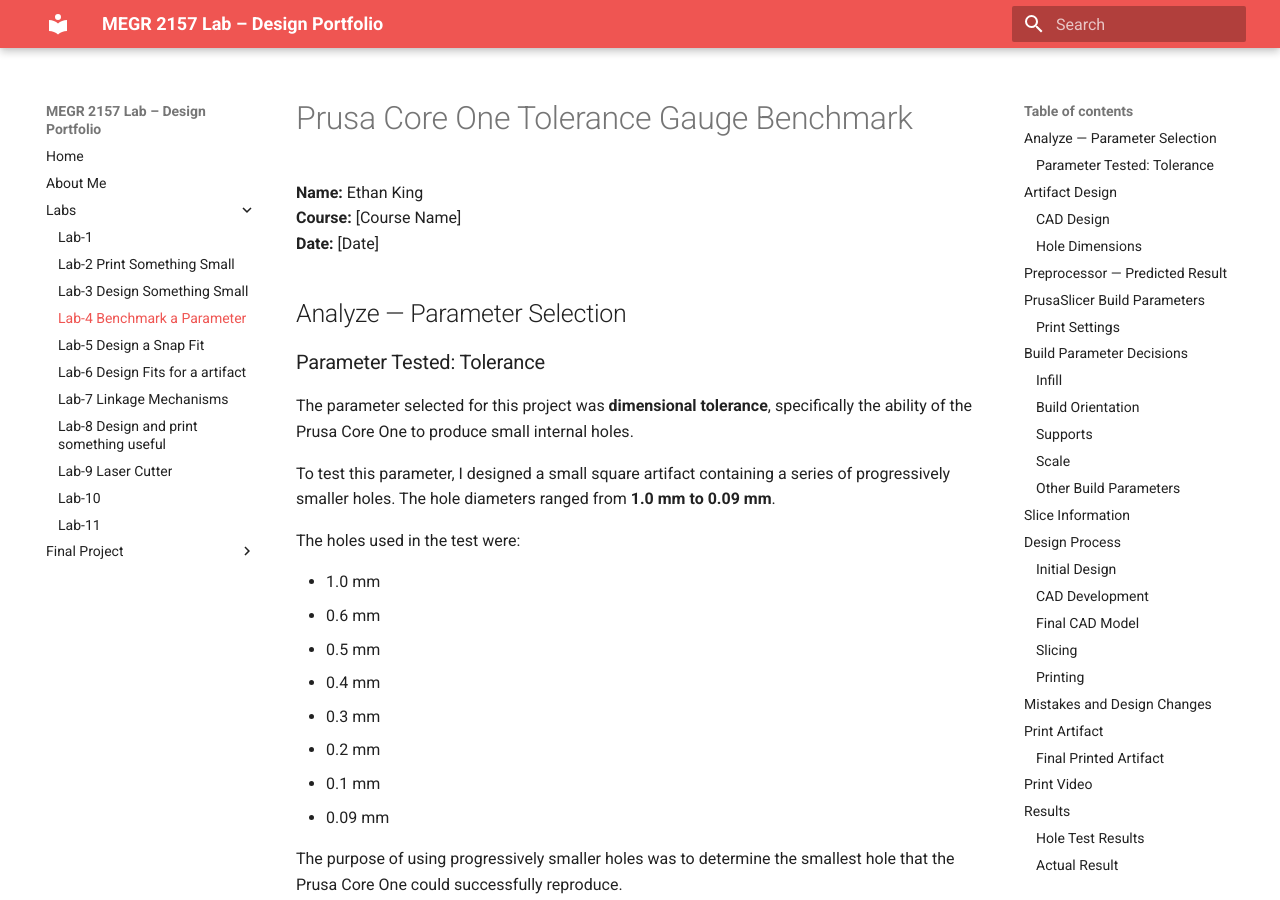
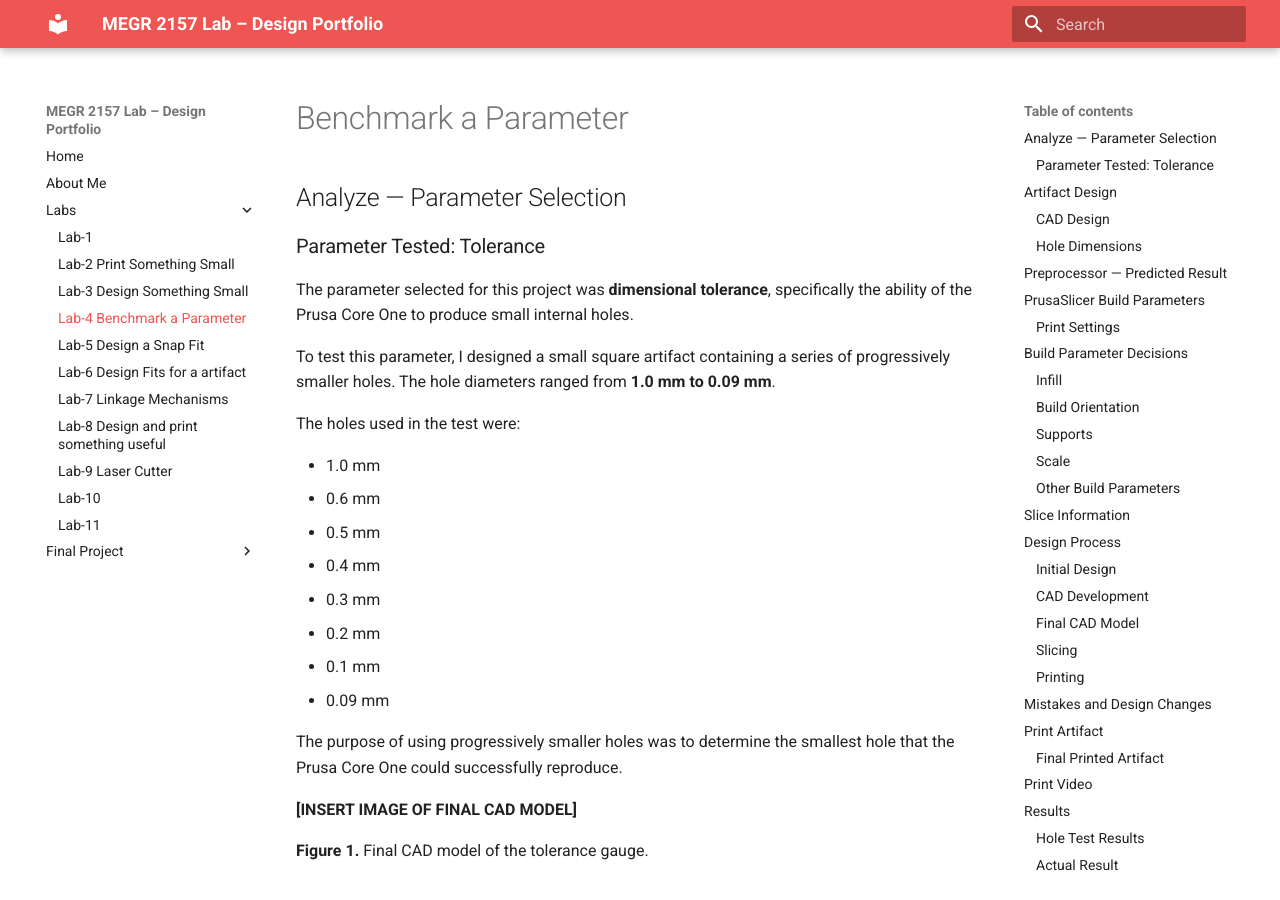
Before and after one commit to ethanking13/ethanking---megr2156-Lab-portfolio, an MkDocs documentation site: the page built from docs/Labs/L04/index.md, in a window 1280 px wide and 900 px high. Built offline with MkDocs 1.6.1 and Material for MkDocs 9.7.7, drawn with Linux system fonts in a browser that asks for light colours.

Commit message:
Update title and remove metadata from index.md

```diff
--- a/docs/Labs/L04/index.md
+++ b/docs/Labs/L04/index.md
@@ -1,8 +1,5 @@
-# Prusa Core One Tolerance Gauge Benchmark
+# Benchmark a Parameter
 
-**Name:** Ethan King
-**Course:** [Course Name]
-**Date:** [Date]
 
 ## Analyze — Parameter Selection
 
```
